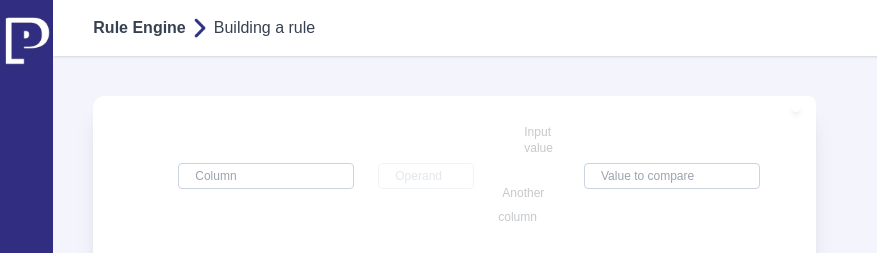
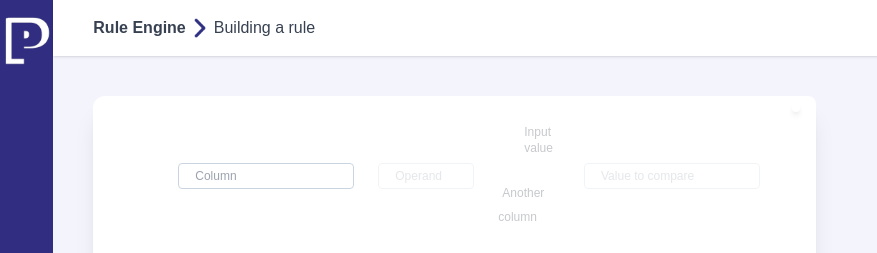
Before and after one commit to nicolaspenagos/rules-engine-front, a Vue app: page / in a window 1280 px wide. Shown: the top 253 px of the page, without its empty margins (0-877 px from the left). Built offline with nearby package versions, Linux system fonts and the light colour scheme; a web font is replaced by a local one.

Commit message:
feat(checkers):checkers almost done but there are some warnings

```diff
--- a/src/components/Expression.vue
+++ b/src/components/Expression.vue
@@ -12,10 +12,10 @@
     "
   >
     <RemoveExpressionBtn :expressionId="expressionId" :index="index" :expressionGroupIndex="expressionGroupIndex"></RemoveExpressionBtn>
-    <Column :expressionId="expressionId" :expressionGroupIndex="expressionGroupIndex" class="mr-6 m"> </Column>
+    <Column :expressionId="expressionId" :expressionGroupIndex="expressionGroupIndex" class="mr-6 m" :isValue="false"  @columnChanged="handleColumnChanged"> </Column>
     <Operand :expressionId="expressionId" :expressionGroupIndex="expressionGroupIndex" class="mr-6"> </Operand>
     <Type :expressionId="expressionId" :expressionGroupIndex="expressionGroupIndex"  class="mr-6" @typeChanged="handleOnTypeChange"> </Type>
-    <Value :valuePlaceHolder="valuePlaceholder" :expressionId="expressionId" :expressionGroupIndex="expressionGroupIndex"  class="mr-8"> </Value>
+    <Value :valuePlaceHolder="valuePlaceholder" :expressionId="expressionId" :expressionGroupIndex="expressionGroupIndex" :isValue="true"  class="mr-8"> </Value>
   </div>
 </template>
 <script>
@@ -46,6 +46,12 @@ export default {
     handleOnTypeChange(type) {
       this.valuePlaceholder = type;
     },
+    handleColumnChanged(){
+      console.log(')))0000000000');
+      console.log(this.valuePlaceholder);
+      this.valuePlaceholder="Value to compare"
+      console.log(this.valuePlaceholder);
+    }
   },
 };
 </script>
--- a/src/components/expression/Operand.vue
+++ b/src/components/expression/Operand.vue
@@ -1,23 +1,43 @@
 <template>
   <div class="flex flex-col items-start">
-    <div v-if="filteredOption && modal" class="absolute inset-0" @click="this.modal=false">
-    </div>
+    <div
+      v-if="filteredOption && modal"
+      class="absolute inset-0"
+      @click="this.modal = false"
+    ></div>
     <input
       type="text"
-      class="px-4 py-1 z-9 rounded border border-slate-300 text-xs text-gray-800 w-24 cursor-pointer"
+      class="
+        px-4
+        py-1
+        z-9
+        rounded
+        border border-slate-300
+        text-xs text-gray-800
+        w-24
+        cursor-pointer
+      "
       v-model="option"
       autocomplete="off"
       readonly
-      @focus="modal=true"
+      @focus="modal = true"
       placeholder="Operand"
       :class="inputValid"
     />
-    <div v-if="filteredOption && modal && (inputValid=='')" class="z-9">
-      <ul class="w-24 text-slate-500 text-sm shadow-lg  absolute bg-white z-10">
+    <div v-if="filteredOption && modal && inputValid == ''" class="z-9">
+      <ul class="w-24 text-slate-500 text-sm shadow-lg absolute bg-white z-10">
         <li
           v-for="(option, index) in filteredOption"
           :key="index"
-          class="py-2 cursor-pointer px-4 py-1 text-sm rounded hover:bg-gray-100 "
+          class="
+            py-2
+            cursor-pointer
+            px-4
+            py-1
+            text-sm
+            rounded
+            hover:bg-gray-100
+          "
           @click="setOption(option)"
         >
           {{ option }}
@@ -39,10 +59,10 @@ export default {
   },
   data() {
     return {
-      option: '',
-      options:[],
+      option: "",
+      options: [],
       filteredOption: [],
-      modal:false
+      modal: false,
     };
   },
   methods: {
@@ -52,30 +72,43 @@ export default {
     setOption(option) {
       this.option = option;
       this.modal = false;
-      this.expressionsStore.setOperand(this.expressionGroupIndex, this.expressionId, option)
+
+      this.expressionsStore.setOperand(
+        this.expressionGroupIndex,
+        this.expressionId,
+        option
+      );
     },
-
   },
-  mounted(){
-    if(this.option.length==0)
-        this.filteredOption = this.options;
+  mounted() {
+    if (this.option.length == 0) this.filteredOption = this.options;
     this.filterOptions();
   },
-  computed:{
+  computed: {
     ...mapStores(useTableStore, useExpressionsStore),
-    inputValid(){
+    inputValid() {
+
+      let currentExpression = this.expressionsStore.getCurrentExpression(
+        this.expressionGroupIndex,
+        this.expressionId
+      );
+
+      if(currentExpression.operand == ''){
+        this.option = '';
+      }
+
+      this.options = this.tableStore.getOperands(
+        this.tableStore.getColumnType(currentExpression.column)
+      );
+      if (this.option.length == 0) this.filteredOptions = this.options;
+      this.filterOptions();
 
 
-      let currentExpression = this.expressionsStore.getCurrentExpression(this.expressionGroupIndex, this.expressionId);
 
-      this.options = this.tableStore.getOperands(this.tableStore.getColumnType(currentExpression.column));
-      if (this.option.length == 0) this.filteredOptions = this.options;
-    this.filterOptions();
-      console.log(this.options)
-      return (this.tableStore.isValidColumn(currentExpression.column))?'':'opacity-25';
-
-    }
-
-  }
+      return this.tableStore.isValidColumn(currentExpression.column)
+        ? ""
+        : "disable";
+    },
+  },
 };
 </script>
--- a/src/components/expression/Type.vue
+++ b/src/components/expression/Type.vue
@@ -18,6 +18,7 @@ import RadioButton from "primevue/radiobutton";
 import { mapStores } from "pinia";
 import { useExpressionsStore } from "../../stores/expressions/expressions.js";
 import { useTableStore } from "../../stores/table/table.js";
+import { IS_FALSE, IS_TRUE } from '../../model/ExpressionModel.js';
 
 export default {
   props: {
@@ -42,7 +43,9 @@ export default {
     inputValid(){
 
       let currentExpression = this.expressionsStore.getCurrentExpression(this.expressionGroupIndex, this.expressionId);
-      return (currentExpression.operand=='')?'opacity-25':'';
+      if(currentExpression.operand=='')
+        this.type=null
+      return (currentExpression.operand==''||currentExpression.operand==IS_TRUE||currentExpression.operand==IS_FALSE)?'disable':'';
 
     }
   }
--- a/src/components/expression/Value.vue
+++ b/src/components/expression/Value.vue
@@ -1,13 +1,31 @@
 <template>
   <div class="flex flex-col items-start">
-    <div v-if="isColumn">
-      <Autocomplete :placeholderMsg="valuePlaceHolder"> </Autocomplete>
+    <div v-if="valuePlaceHolder == 'Column'">
+      <Autocomplete
+        :placeholderMsg="valuePlaceHolder"
+        :isValue="isValue"
+        :expressionId="expressionId"
+        :expressionGroupIndex="expressionGroupIndex"
+      >
+      </Autocomplete>
     </div>
     <div v-else>
       <input
-        type="text"
-        class="px-4 py-1 z-10 rounded border border-slate-300 text-gray-800"
+        class="
+          px-4
+          py-1
+          z-10
+          rounded
+          border border-slate-300
+          text-gray-800 text-xs
+          w-44
+        "
+        :class="inputValid"
         v-model="option"
+        :placeholder="valuePlaceHolder"
+        :type="inputType"
+        @change="setValue"
+        v-if="inputType != BOOLEAN"
       />
     </div>
   </div>
@@ -15,6 +33,10 @@
 
 <script>
 import Autocomplete from "../ui-utils/Autocomplete.vue";
+import { mapStores } from "pinia";
+import { useExpressionsStore } from "../../stores/expressions/expressions.js";
+import { useTableStore } from "../../stores/table/table.js";
+import { BOOLEAN, NUMBER, STRING } from "../../model/Column";
 export default {
   components: {
     Autocomplete,
@@ -23,11 +45,51 @@ export default {
     valuePlaceHolder: String,
     expressionId: String,
     expressionGroupIndex: Number,
+    isValue: Boolean,
   },
   data() {
     return {
       isColumn: true,
+      valueType: "text",
+      option:"",
+      disable :""
     };
+  },
+  computed: {
+    ...mapStores(useTableStore, useExpressionsStore),
+    inputValid() {
+
+      return this.valuePlaceHolder == "Value to compare" ? "disable" : "";
+    },
+    inputType() {
+      let currentExpression = this.expressionsStore.getCurrentExpression(
+        this.expressionGroupIndex,
+        this.expressionId
+      );
+
+      let type = this.tableStore.getColumnType(currentExpression.column);
+      if (type == STRING) return "text";
+      if (type == NUMBER) return "number";
+      return BOOLEAN;
+    },
+  },
+
+  mounted() {
+
+  },
+  watch: {
+    option() {
+      if (this.option != "") {
+
+        this.expressionsStore.setValue(this.expressionGroupIndex, this.expressionId, this.option);
+      }
+    },
+    valuePlaceHolder(){
+     // this.inputValid = false;
+
+     this.option = '';
+     this.inputType = 'opacity-25'
+    }
   },
 };
 </script>
--- a/src/components/ui-utils/Autocomplete.vue
+++ b/src/components/ui-utils/Autocomplete.vue
@@ -44,6 +44,7 @@ export default {
     placeholderMsg: String,
     expressionId: String,
     expressionGroupIndex: Number,
+    isValue: Boolean,
   },
   data() {
     return {
@@ -63,11 +64,16 @@ export default {
       this.modal = false;
     },
     setColumn() {
-      this.expressionsStore.setColumn(
-        this.expressionGroupIndex,
-        this.expressionId,
-        this.option
-      );
+      if (!this.isValue) {
+        this.$emit("columnChanged");
+        this.expressionsStore.setColumn(
+          this.expressionGroupIndex,
+          this.expressionId,
+          this.option
+        );
+      }else{
+        this.expressionsStore.setValue(this.expressionGroupIndex, this.expressionId, this.option);
+      }
     },
   },
   mounted() {
@@ -76,12 +82,14 @@ export default {
   },
   computed: {
     ...mapStores(useExpressionsStore, useTableStore),
-    options(){
-      return  this.tableStore.getColumnsNames();
+    options() {
+      return this.tableStore.getColumnsNames();
     },
-    inputValid(){
-      return (this.tableStore.isValidColumn(this.option))?'':'invalidInputText';
-    }
+    inputValid() {
+      return this.tableStore.isValidColumn(this.option)
+        ? ""
+        : "invalidInputText";
+    },
   },
   watch: {
     option() {
--- a/src/main.css
+++ b/src/main.css
@@ -32,3 +32,8 @@ body {
 .invalidInputText {
     color: #E21C47 !important;
 }
+
+.disable {
+    opacity: 25%;
+    pointer-events: none;
+}
--- a/src/model/ExpressionModel.js
+++ b/src/model/ExpressionModel.js
@@ -2,8 +2,8 @@ export const GREATER = '>';
 export const LOWER = '<';
 export const EQUAL = '==';
 export const DIFFERENT = '!=';
-export const IS_TRUE = 'isTrue';
-export const IS_FALSE = 'isFalse';
+export const IS_TRUE = 'is True';
+export const IS_FALSE = 'is False';
 export const ROOT = 'root';
 
 export class ExpressionModel {
--- a/src/model/Rule.js
+++ b/src/model/Rule.js
@@ -3,8 +3,8 @@ export const GREATER = '>';
 export const LOWER = '<';
 export const EQUAL = '=';
 export const DIFFERENT = '≠';
-export const IS_TRUE = 'isTrue';
-export const IS_FALSE = 'isFalse';
+export const IS_TRUE = 'is True';
+export const IS_FALSE = 'is False';
 export const AND = 'and';
 export const OR = 'or';
 export const ROOT = 'root';
--- a/src/stores/expressions/expressions.js
+++ b/src/stores/expressions/expressions.js
@@ -59,13 +59,28 @@ export const useExpressionsStore = defineStore("expressions", {
         },
 
         setColumn(index, id, column) {
-            this.expressions[index].get(id).column = column;
+
+            const currentExpression = this.getCurrentExpression(index, id);
+            currentExpression.column = column;
+            currentExpression.isColumn = '';
+            currentExpression.operand = '';
+            currentExpression.value = '';
+
+
         },
         getCurrentExpression(index, id) {
             return this.expressions[index].get(id);
         },
         setOperand(index, id, operand) {
-            this.expressions[index].get(id).operand = operand;
+
+
+
+            this.getCurrentExpression(index, id).operand = operand;
+
+        },
+        setValue(index, id, value) {
+
+            this.getCurrentExpression(index, id).value = value;
         }
 
     }
--- a/src/stores/table/table.js
+++ b/src/stores/table/table.js
@@ -1,10 +1,11 @@
 import { defineStore } from "pinia";
-import { Column, NUMBER, STRING } from "../../model/Column";
+import { BOOLEAN, Column, NUMBER, STRING } from "../../model/Column";
 import { LOWER, GREATER, EQUAL, DIFFERENT } from '../../model/ExpressionModel';
+import { IS_FALSE, IS_TRUE } from "../../model/Rule";
 import { useExpressionsStore } from "../expressions/expressions";
 export const useTableStore = defineStore("table", {
     state: () => ({
-        columns: [new Column('Age', NUMBER), new Column('Name', STRING), new Column('Lastame', STRING)]
+        columns: [new Column('Age', NUMBER), new Column('Name', STRING), new Column('Lastame', STRING), new Column('Married', BOOLEAN)]
     }),
     getters: {
 
@@ -42,11 +43,11 @@ export const useTableStore = defineStore("table", {
 
             switch (type) {
                 case NUMBER:
-                    console.log('aa');
                     return [LOWER, EQUAL, GREATER];
                 case STRING:
-                    console.log('bb');
                     return [EQUAL, DIFFERENT];
+                case BOOLEAN:
+                    return [EQUAL, DIFFERENT, IS_FALSE, IS_TRUE];
             }
         },
         getColumnsNames() {
@@ -60,7 +61,6 @@ export const useTableStore = defineStore("table", {
 
         getColumnType(columnName) {
 
-            console.log(this.searchByName(columnName));
             if (columnName != '' && this.searchByName(columnName) != -1)
                 return this.columns[this.searchByName(columnName)].type;
             return '';
```
Also changed, not shown: src/components/expression/Column.vue (+9 -0 lines).
